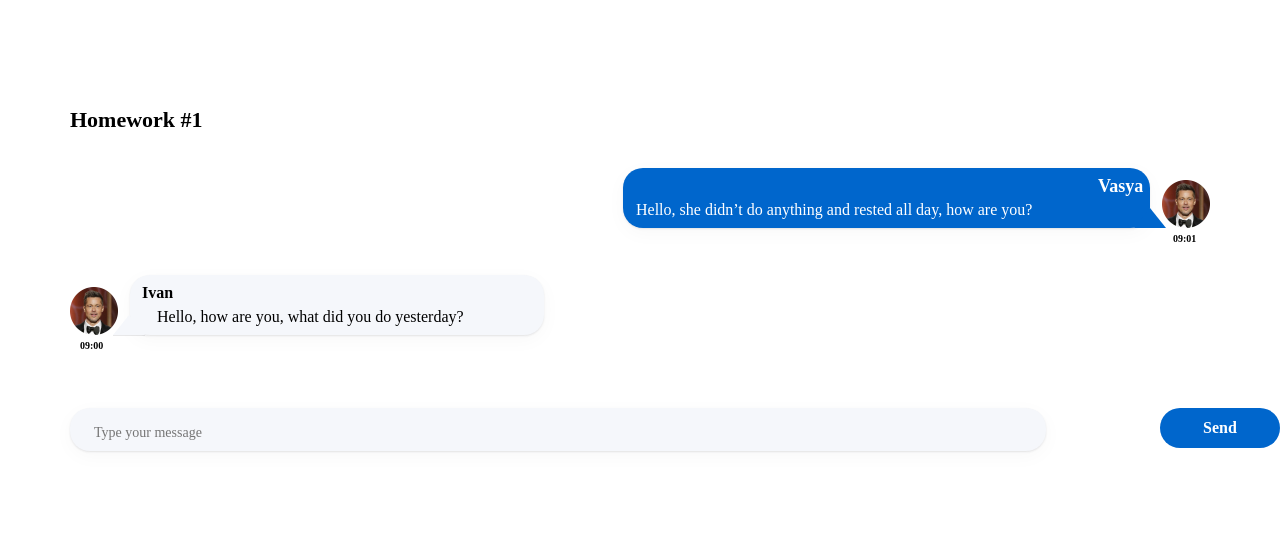
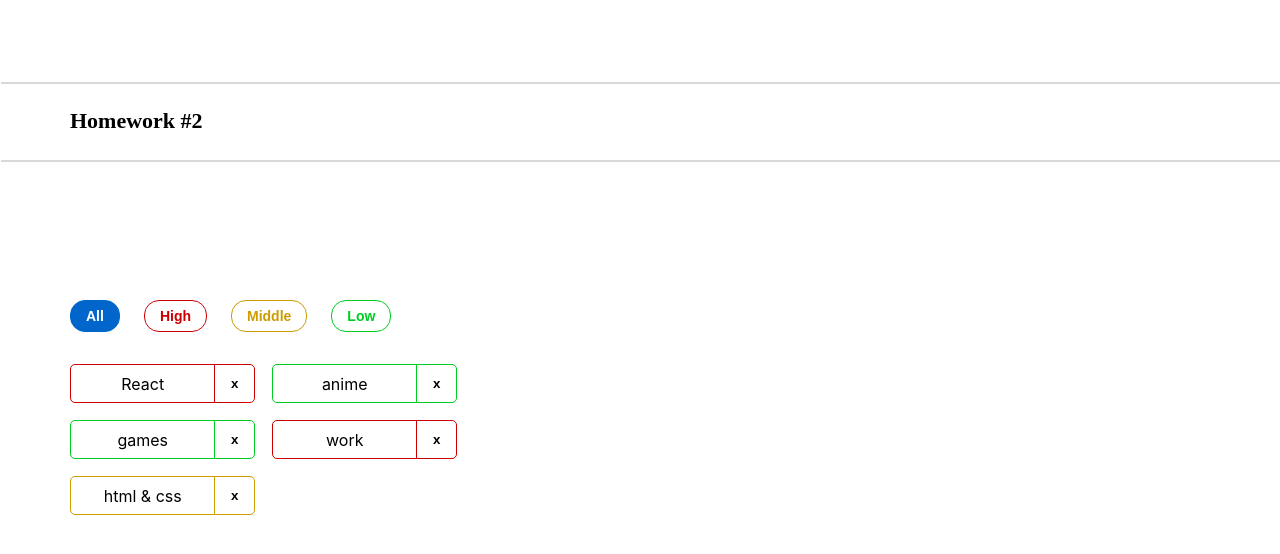
Before and after one commit to Albert1978lans/dz-monday-1, a React (Create React App) app: page /#/ in a window 1280 px wide. Before the commit this address led to /#/pre-junior. Shown: the top 554 px of the page. Built offline with nearby package versions, Linux system fonts and the light colour scheme.

Commit message:
Dz Ponedelnic 2

```diff
--- a/src/s1-main/App.module.css
+++ b/src/s1-main/App.module.css
@@ -9,7 +9,12 @@
 
 
 .hw {
-    background-color: #cc9c00;
+    background-color: white;
+    position: absolute;
+    width: 1280px;
+    height: 373px;
+    left: 70px;
+    top: 300px;
 }
 
 .hwTitle {
@@ -22,5 +27,32 @@
     font-style: normal;
     font-weight: 600;
     font-size: 22px;
+    line-height: 27px;
     color: black;
 }
+
+.hwTitle:before {
+    content: '';
+    display: block;
+    background-color: #D9D9D9;
+    position: absolute;
+    width: 1280px;
+    height: 2px;
+    left: -69px;
+    top: -25px;
+
+    /*border: 1px solid #D9D9D9;*/
+}
+
+.hwTitle:after {
+    content: '';
+    display: block;
+    background-color: #D9D9D9;
+    position: absolute;
+    width: 1280px;
+    height: 2px;
+    left: -69px;
+    top: 53px;
+
+    /*border: 1px solid #D9D9D9;*/
+}
--- a/src/s1-main/App.tsx
+++ b/src/s1-main/App.tsx
@@ -1,13 +1,14 @@
 import React from 'react'
 import s from './App.module.css'
-import HW1 from '../s2-homeworks/hw01/HW1'
+// import HW1 from '../s2-homeworks/hw01/HW1'
+import HW2 from "../s2-homeworks/hw02/HW2";
 
 function App() {
     return (
         <div className={s.App}>
-            <HW1/>
+            {/*<HW1/>*/}
             {/*раскомментировать по ходу выполнения*/}
-            {/*<HW2/>*/}
+            <HW2/>
             {/*<HW3/>*/}
             {/*<HW4/>*/}
 
--- a/src/s2-homeworks/hw02/HW2.tsx
+++ b/src/s2-homeworks/hw02/HW2.tsx
@@ -17,16 +17,16 @@ import s2 from '../../s1-main/App.module.css'
 * */
 
 // types
-export type AffairPriorityType = any // need to fix any
+export type AffairPriorityType = 'high' |  'middle' | 'low'// need to fix any
 export type AffairType = {
-    _id: any // need to fix any
-    name: any // need to fix any
+    _id: number // need to fix any
+    name: string// need to fix any
     priority: AffairPriorityType
 }
 export type FilterType = 'all' | AffairPriorityType
 
 // constants
-const defaultAffairs: any = [ // need to fix any
+const defaultAffairs: Array<AffairType> = [ // need to fix any
     {_id: 1, name: 'React', priority: 'high'}, // студенты могут изменить содержимое name и количество элементов в массиве, ...priority не менять!
     {_id: 2, name: 'anime', priority: 'low'},
     {_id: 3, name: 'games', priority: 'low'},
@@ -35,23 +35,28 @@ const defaultAffairs: any = [ // need to fix any
 ]
 
 // pure helper functions
-export const filterAffairs = (affairs: any, filter: any): any => { // need to fix any
+export const filterAffairs = (affairs: Array<AffairType>, filter: FilterType): Array<AffairType> => { // need to fix any
 
+    return filter === 'all'? affairs : affairs.filter(el => el.priority === filter)// need to fix
+}
 
-    return affairs // need to fix
-}
-export const deleteAffair = (affairs: any, _id: any): any => { // need to fix any
+export const deleteAffair = (affairs: Array<AffairType>, _id: number): Array<AffairType> => { // need to fix any
+    console.log(_id)
+    affairs = affairs.filter(el => el._id != _id)
+    console.log(affairs)
 
     return affairs // need to fix
 }
 
 function HW2() {
-    const [affairs, setAffairs] = useState<any>(defaultAffairs) // need to fix any
+    const [affairs, setAffairs] = useState<Array<AffairType>>(defaultAffairs) // need to fix any
     const [filter, setFilter] = useState<FilterType>('all')
 
     const filteredAffairs = filterAffairs(affairs, filter)
-    const deleteAffairCallback = (_id: any) => { // need to fix any
-        // need to fix
+
+    const deleteAffairCallback = (_id: number) => { // need to fix any
+        setAffairs(deleteAffair( filteredAffairs,_id))// need to fix
+
     }
 
     return (
--- a/src/s2-homeworks/hw02/affairs/Affairs.tsx
+++ b/src/s2-homeworks/hw02/affairs/Affairs.tsx
@@ -4,24 +4,24 @@ import {AffairType, FilterType} from '../HW2'
 import s from './Affairs.module.css'
 
 type AffairsPropsType = {
-    data: any // need to fix any
-    setFilter: any
-    deleteAffairCallback: any
+    data: Array<AffairType>, // need to fix any
+    setFilter: (props: FilterType) => void,
+    deleteAffairCallback: (_id: number) => void
     filter: FilterType
 }
 
 function Affairs(props: AffairsPropsType) {
     const setAll = () => {
-        // need to fix
+        props.setFilter('all')// need to fix
     }
     const setHigh = () => {
-        // need to fix
+        props.setFilter('high')// need to fix
     }
     const setMiddle = () => {
-        // need to fix
+        props.setFilter('middle')// need to fix
     }
     const setLow = () => {
-        // need to fix
+        props.setFilter('low')// need to fix
     }
 
     const cnAll = s.button + ' ' + s.all + (props.filter === 'all' ? ' ' + s.active : '')
--- a/src/s2-homeworks/hw02/affairs/affair/Affair.tsx
+++ b/src/s2-homeworks/hw02/affairs/affair/Affair.tsx
@@ -6,12 +6,12 @@ import s2 from '../Affairs.module.css'
 type AffairPropsType = {
     // key не нужно типизировать
     affair: AffairType
-    deleteAffairCallback: any // need to fix any
+    deleteAffairCallback: (_id: number) => void // need to fix any
 }
 
 function Affair(props: AffairPropsType) {
     const deleteCallback = () => {
-        // need to fix
+        props.deleteAffairCallback(props.affair._id)// need to fix
     }
 
     const nameClass = s.name + ' ' + s2[props.affair.priority]
@@ -25,23 +25,23 @@ function Affair(props: AffairPropsType) {
         >
             <div id={'hw2-name-' + props.affair._id} className={nameClass}>
                 {/*создаёт студент*/}
-
+                {props.affair.name}
                 {/**/}
             </div>
             <div id={'hw2-priority-' + props.affair._id} hidden>
                 {/*создаёт студент*/}
-
+                {props.affair.priority}
                 {/**/}
             </div>
 
             <button
                 id={'hw2-button-delete-' + props.affair._id}
                 className={buttonClass}
-                // need to fix
+                onClick={deleteCallback}// need to fix
 
             >
                 {/*текст кнопки могут изменить студенты*/}
-                X
+                x
                 {/**/}
             </button>
         </div>
```
